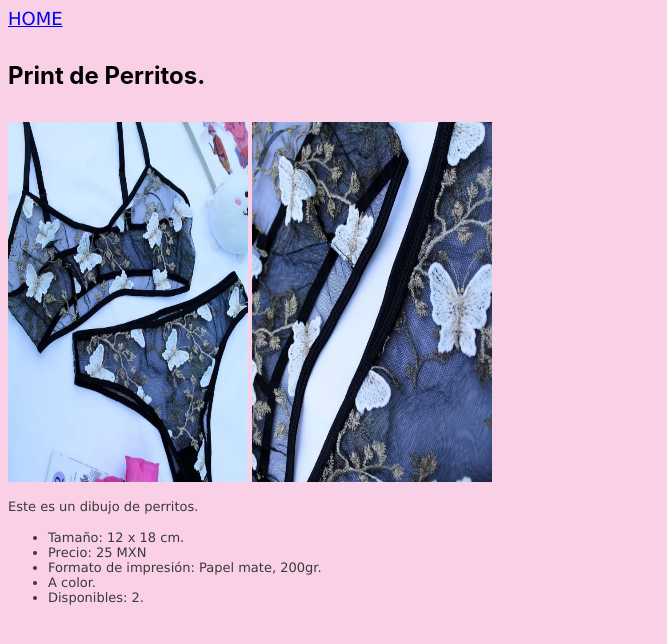
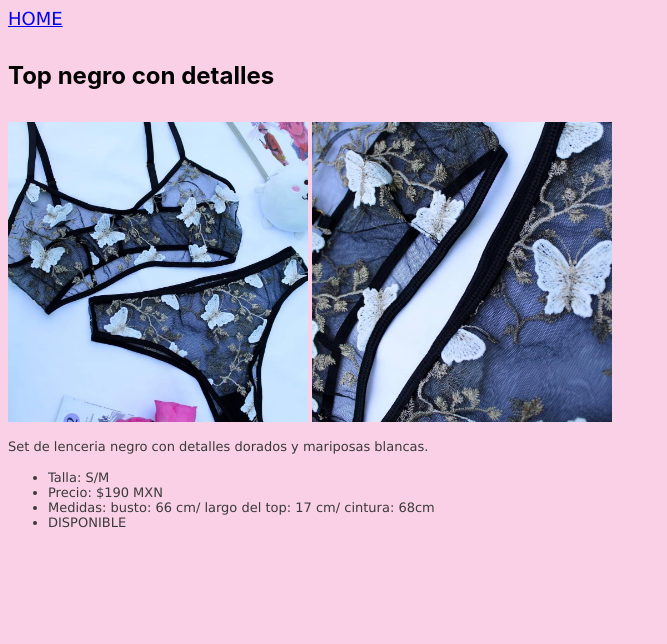
Before and after one commit to NancyG18/03-tienda, a plain HTML site: page Producto3.html in a window 1280 px wide. Shown: the whole page, without its empty margins (0-667 px from the left). Drawn offline with Linux system fonts and the light colour scheme.

Commit message:
03-tienda

```diff
--- a/Producto3.html
+++ b/Producto3.html
@@ -1,6 +1,6 @@
 <html>
     <head>
-        <title>Print de Perritos.</title>
+        <title>SET NEGRO CON DETALLES</title>
         <link rel="stylesheet" href="Fuentes.css">
     </head>
 
@@ -12,19 +12,18 @@
         </header>
 
         <section>
-            <h4 class="class4">Print de Perritos.</h4>
-            <img src="images/Obj3.jpeg" width="240" height="360"/>
-            <img src="images/Obj3.3.jpeg" width="240" height="360"/>
+            <h4 class="class4">Top negro con detalles</h4>
+            <img src="images/Obj3.jpeg" width="300" height="300"/>
+            <img src="images/Obj3.3.jpeg" width="300" height="300"/>
             <br>
             <p class="class3">
-                Este es un dibujo de perritos.
+                Set de lenceria negro con detalles dorados y mariposas blancas.
             </p>
             <ul>
-                <li class="class3">Tamaño: 12 x 18 cm.</li>
-                <li class="class3">Precio: 25 MXN</li>
-                <li class="class3">Formato de impresión: Papel mate, 200gr.</li>
-                <li class="class3">A color.</li>
-                <li class="class3">Disponibles: 2.</li>
+                <li class="class3">Talla: S/M</li>
+                <li class="class3">Precio: $190 MXN</li>
+                <li class="class3">Medidas: busto: 66 cm/ largo del top: 17 cm/ cintura: 68cm</li>
+                <li class="class3">DISPONIBLE</li>
             </ul>
         </section>
     </body>
```
